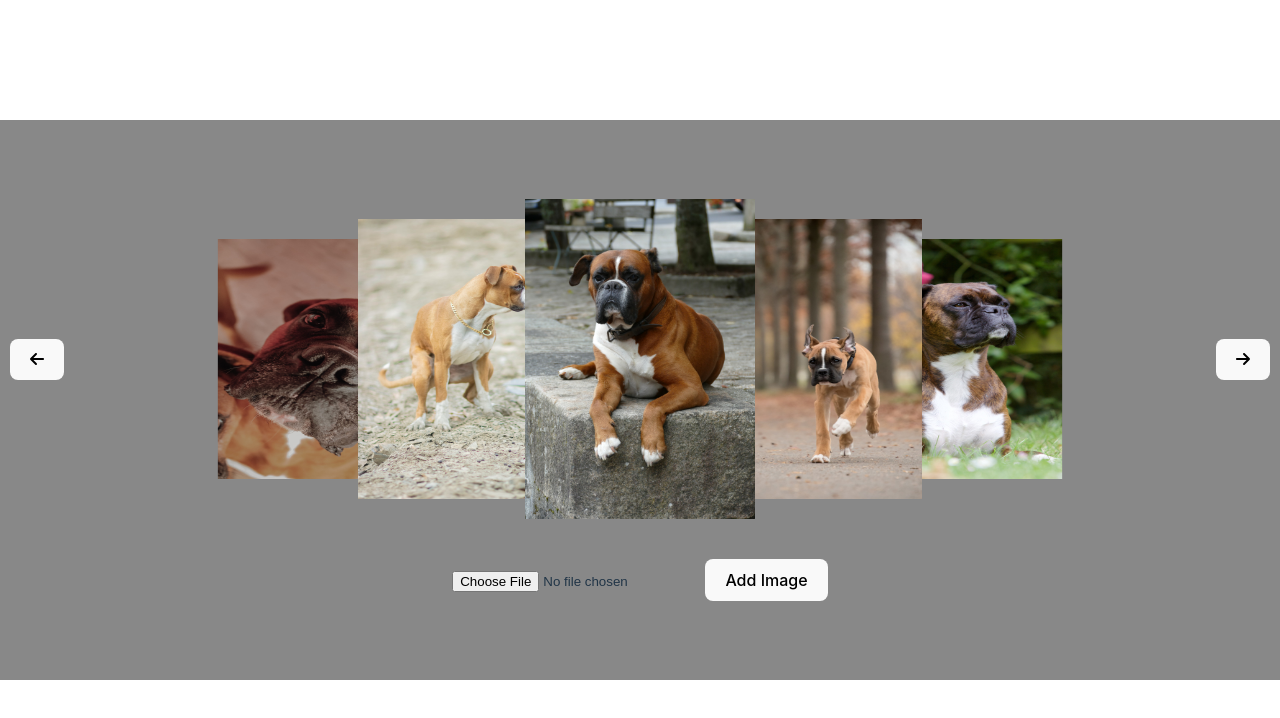
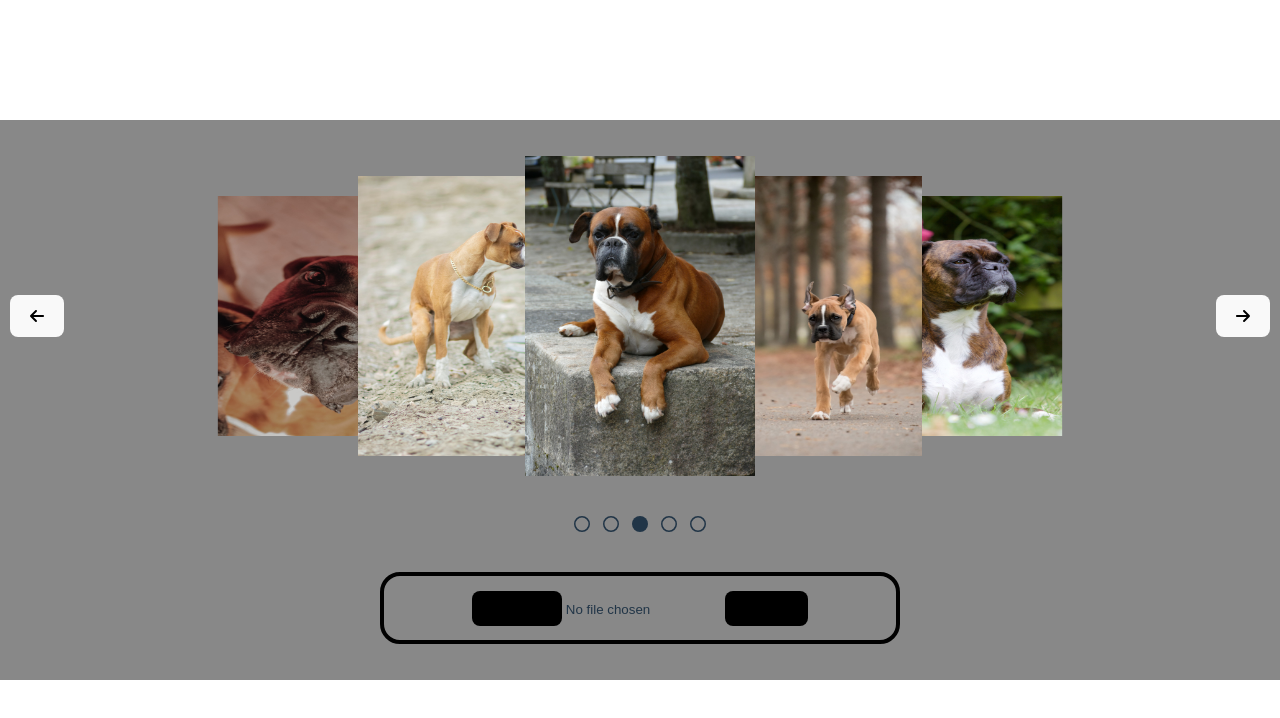
Before and after one commit to khintz34/image_carousel, a React app: page / in a window 1280 px wide. Shown: the top 718 px of the page. Built offline with nearby package versions, Linux system fonts and the light colour scheme; the HTML template or start-up script is replaced by a standard one.

Commit message:
indicators

```diff
--- a/package.json
+++ b/package.json
@@ -9,8 +9,10 @@
     "preview": "vite preview"
   },
   "dependencies": {
+    "@fortawesome/free-regular-svg-icons": "^6.3.0",
     "@fortawesome/free-solid-svg-icons": "^6.3.0",
     "@fortawesome/react-fontawesome": "^0.2.0",
+    "@icon/fontawesome-regular": "^5.13.0-alpha.0",
     "fontawesome-react": "^2.0.0",
     "react": "^18.2.0",
     "react-dom": "^18.2.0"
--- a/src/components/main/Main.css
+++ b/src/components/main/Main.css
@@ -85,3 +85,48 @@
   max-width: 100%;
   max-height: 100%;
 }
+
+#carouselIndicatorsContainer {
+  display: flex;
+  flex-direction: row;
+  gap: 1vw;
+}
+
+.indicator:hover {
+  transform: scale(1.1);
+  color: red;
+}
+
+.buttonContainer {
+  width: 40vw;
+  border: 4px solid black;
+  height: 8vh;
+  display: flex;
+  justify-content: center;
+  align-items: center;
+  border-radius: 20px;
+}
+
+::file-selector-button:hover,
+.addImgBtn:hover {
+  color: red;
+  background-color: white;
+  border: black;
+}
+
+::file-selector-button,
+.addImgBtn {
+  background-color: black;
+  max-height: 5vh;
+  border-radius: 8px;
+  border: 1px solid transparent;
+  padding: 8px;
+  text-align: center;
+  font-weight: 500;
+  font-family: inherit;
+  font-size: 1em;
+  cursor: pointer;
+  transition: border-color 0.25s;
+  font-family: "Gill Sans", "Gill Sans MT", Calibri, "Trebuchet MS", sans-serif;
+  font-size: 14px;
+}
--- a/src/components/main/Main.jsx
+++ b/src/components/main/Main.jsx
@@ -1,6 +1,8 @@
-import React, { useEffect, useState } from "react";
+import React, { useEffect, useState, useRef } from "react";
 import "./Main.css";
 import { faArrowLeft, faArrowRight } from "@fortawesome/free-solid-svg-icons";
+import { faCircle as closedCircle } from "@fortawesome/free-solid-svg-icons";
+import { faCircle as openCircle } from "@fortawesome/free-regular-svg-icons";
 import { FontAwesomeIcon } from "@fortawesome/react-fontawesome";
 import boxer1 from "../../assets/photos/boxer1.jpg";
 import boxer2 from "../../assets/photos/boxer2.jpg";
@@ -10,23 +12,22 @@ import boxer5 from "../../assets/photos/boxer5.jpg";
 
 const Main = () => {
   const array = [
-    { name: "item1", color: "blue", image: boxer1 },
-    { name: "item2", color: "red", image: boxer2 },
-    { name: "item3", color: "yellow", image: boxer3 },
-    { name: "item4", color: "green", image: boxer4 },
-    { name: "item5", color: "purple", image: boxer5 },
+    { name: "eyes", color: "blue", image: boxer1, num: 0 },
+    { name: "poop", color: "red", image: boxer2, num: 1 },
+    { name: "cree", color: "yellow", image: boxer3, num: 2 },
+    { name: "puppy", color: "green", image: boxer4, num: 3 },
+    { name: "depot", color: "purple", image: boxer5, num: 4 },
   ];
 
   const [mainArray, setMainArray] = useState(array);
   const [popStatus, setPopStatus] = useState("hidePop");
-  const [popImage, setPopImage] = useState("");
   const [newImage, setNewImage] = useState([]);
-  const [imageURLs, setImageURLs] = useState([]);
+  const [viewingImage, setViewingImage] = useState(2);
+  const inputRef = useRef();
 
   const handlePop = () => {
     // popStatus === "hidePop" ? setPopStatus("showPop") : setPopStatus("hidePop");
     setPopStatus("showPop");
-    setPopImage(mainArray[2].image);
   };
 
   const closePop = () => {
@@ -42,54 +43,84 @@ const Main = () => {
     if (newImage.length < 1) return;
     let newArray = mainArray;
     let urlCreate = URL.createObjectURL(newImage);
-    console.log(newImage);
     let newObject = {
       name: newImage.name,
       color: null,
       image: urlCreate,
+      num: mainArray.length,
     };
     newArray.push(newObject);
     setMainArray([...newArray]);
+    inputRef.current.value = "";
+    setNewImage([]);
   };
 
   useEffect(() => {
     console.log("mainArray", mainArray);
   }, [mainArray]);
 
-  const moveForward = () => {
+  const moveForward = (clicked) => {
+    console.log("forward");
     let newArray = mainArray;
     newArray.push(newArray.splice(0, 1)[0]);
     setMainArray([...newArray]);
+
+    if (clicked) {
+      let newNum = viewingImage;
+      newNum++;
+      if (newNum > mainArray.length - 1) newNum = 0;
+      setViewingImage(newNum);
+    }
   };
 
-  const moveBackward = () => {
+  const moveBackward = (clicked) => {
+    console.log("backward");
     let newArray = mainArray;
     newArray.unshift(newArray.splice(-1, 1)[0]);
     setMainArray([...newArray]);
+    if (clicked) {
+      let newNum = viewingImage;
+      newNum--;
+      if (newNum < 0) newNum = mainArray.length - 1;
+      setViewingImage(newNum);
+    }
   };
 
-  const moveToMiddle = (index) => {
-    console.log(index);
+  const moveToMiddle = (index, open) => {
+    console.log(mainArray[index]);
+    setViewingImage(mainArray[index].num);
+    console.log("middle Index", index);
     if (index < 2) {
       for (let i = 0; i < 2 - index; i++) {
-        moveBackward();
+        moveBackward(false);
       }
     }
     if (index > 2) {
       for (let i = 0; i < index - 2; i++) {
-        moveForward();
+        moveForward(false);
       }
     }
-    handlePop(index);
+    if (open) handlePop(index);
+  };
+
+  const findMiddle = (i) => {
+    console.log("finding indez");
+    mainArray.map((val, index) => {
+      if (val.num === i) {
+        console.log(mainArray[index]);
+        moveToMiddle(index, false);
+      }
+    });
   };
 
   return (
     <div className="mainContainer">
       <div className="arrayContainer">
-        <button onClick={moveForward}>
+        <button onClick={() => moveForward(true)}>
           <FontAwesomeIcon icon={faArrowLeft} />
         </button>
         {mainArray.map((value, index) => {
+          if (index > 4) return;
           return (
             <div
               //   style={{ backgroundColor: value.color }}
@@ -106,27 +137,64 @@ const Main = () => {
               }
               key={`item-${value.name}`}
               onClick={() => {
-                moveToMiddle(index);
+                moveToMiddle(index, true);
               }}
             >
               <img src={value.image} alt="" className="carouselImage" />
             </div>
           );
         })}
-        <button onClick={moveBackward}>
+        <button onClick={() => moveBackward(true)}>
           <FontAwesomeIcon icon={faArrowRight} />
         </button>
       </div>
-      <div className="buttonContainer">
-        <input type="file" accept="image/*" onChange={handleImageInputs} />
-        <button onClick={handleAddImage}>Add Image</button>
+      <div id="carouselIndicatorsContainer">
+        {(() => {
+          let dots = [];
+          for (let i = 0; i < mainArray.length; i++) {
+            console.log("viewingImg: ", viewingImage);
+            if (i === viewingImage) {
+              dots.push(
+                <FontAwesomeIcon
+                  icon={closedCircle}
+                  key={`dots-${i}-closed`}
+                  className="indicator"
+                  onClick={() => findMiddle(i)}
+                />
+              );
+            } else {
+              dots.push(
+                <FontAwesomeIcon
+                  icon={openCircle}
+                  key={`dots-${i}-open`}
+                  className="indicator"
+                  onClick={() => findMiddle(i)}
+                />
+              );
+            }
+          }
+          return dots;
+        })()}
       </div>
+
       <div
         id="popUpModal"
         className={popStatus}
-        style={{ backgroundImage: `url(${popImage})` }}
+        style={{ backgroundImage: `url(${mainArray[2].image})` }}
       >
         <button onClick={closePop}>close</button>
+      </div>
+      <div className="buttonContainer">
+        <input
+          type="file"
+          id="imageAccept"
+          accept="image/*"
+          onChange={handleImageInputs}
+          ref={inputRef}
+        />
+        <button onClick={handleAddImage} className="addImgBtn">
+          Add Image
+        </button>
       </div>
     </div>
   );
```
Also changed, not shown: 1 other file (tests, documents, lock files or other folders).
